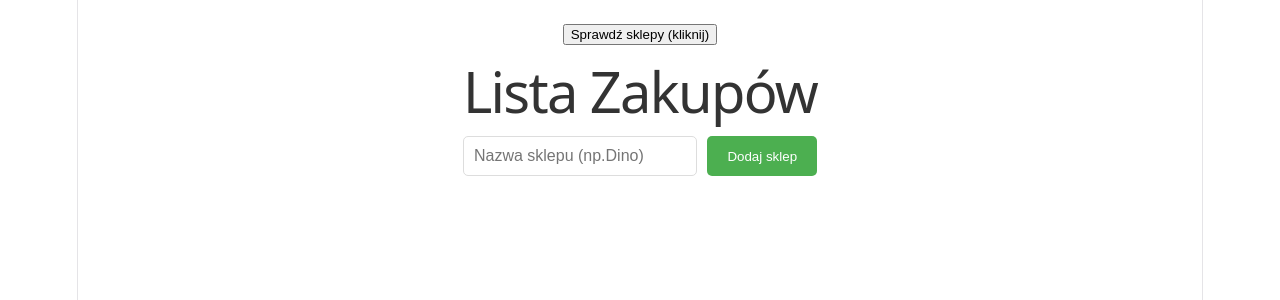
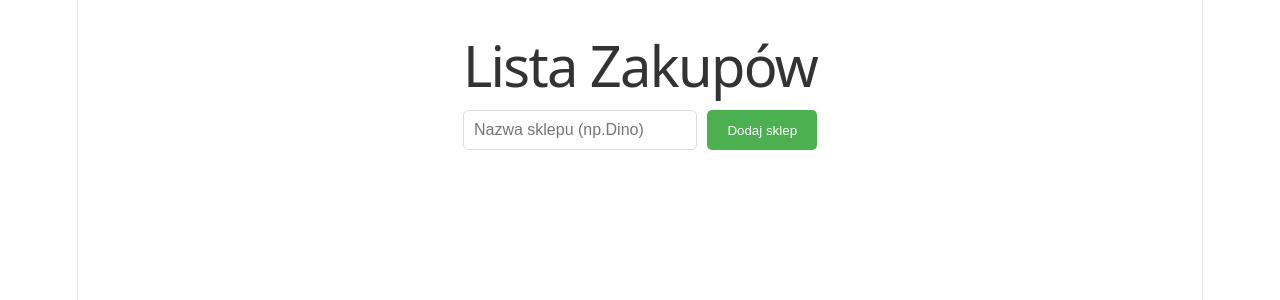
Before and after one commit to gabiwiecz/shopping-list, a React (Vite) app in the folder lista-zakupow/: page / in a window 1280 px wide. Shown: the top 300 px of the page. Built offline with nearby package versions, Linux system fonts and the light colour scheme.

Commit message:
usuwanie sprawdzania w konsoli

```diff
--- a/lista-zakupow/src/App.jsx
+++ b/lista-zakupow/src/App.jsx
@@ -68,15 +68,8 @@ function App() {
   };
 
 
-  console.log("Aktualne sklepy:", shops);
-
   return (
     <div className='app'>
-
-<button onClick={() => console.log("Ręczne sprawdzenie:", shops)}>
-  Sprawdź sklepy (kliknij)
-</button>
-
       <h1>Lista Zakupów</h1>
       <AddShop onAdd={addShop} />
       <div className='shops-container'>
```
Also changed, not shown: lista-zakupow/src/components/AddShop.jsx (+0 -7 lines).
